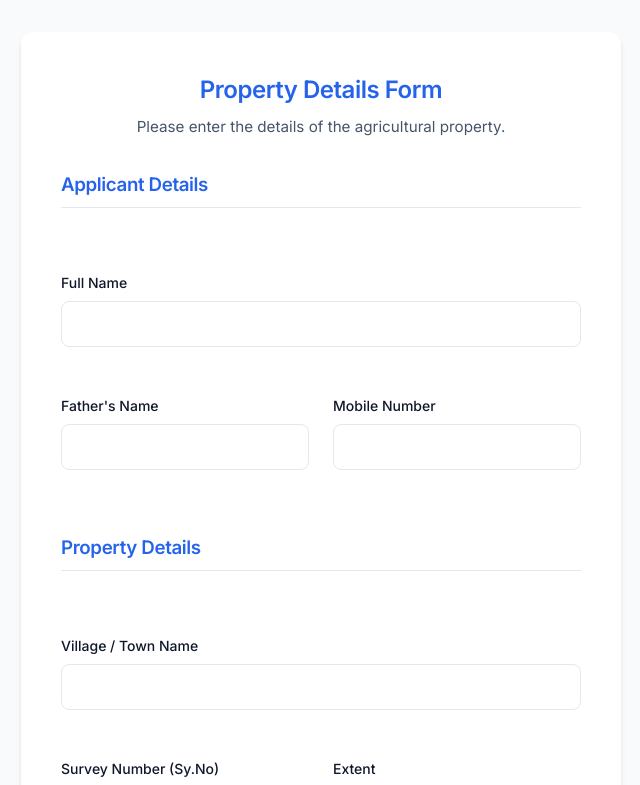
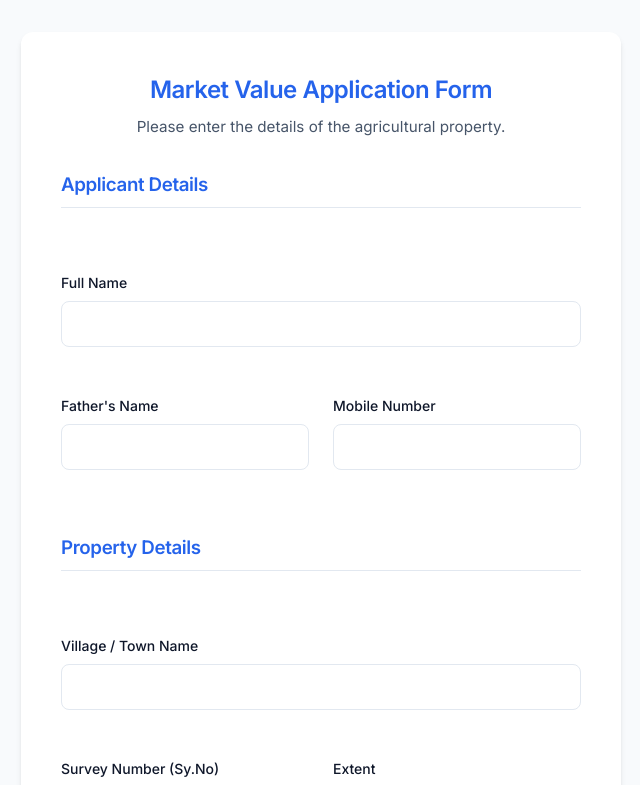
Before and after one commit to santosh9209/meeseva, a React (Vite) app in the folder client/: page / in a window 1280 px wide. Shown: the top 785 px of the page, without its empty margins (319-959 px from the left). Built offline with nearby package versions, Linux system fonts and the light colour scheme.

Commit message:
Update form title to Market Value Application Form

```diff
--- a/client/src/components/Form1.jsx
+++ b/client/src/components/Form1.jsx
@@ -51,7 +51,7 @@ const Form1 = () => {
     return (
         <div className="form-card">
             <div className="form-header">
-                <h2>Property Details Form</h2>
+                <h2>Market Value Application Form</h2>
                 <p>Please enter the details of the agricultural property.</p>
             </div>
 
```
